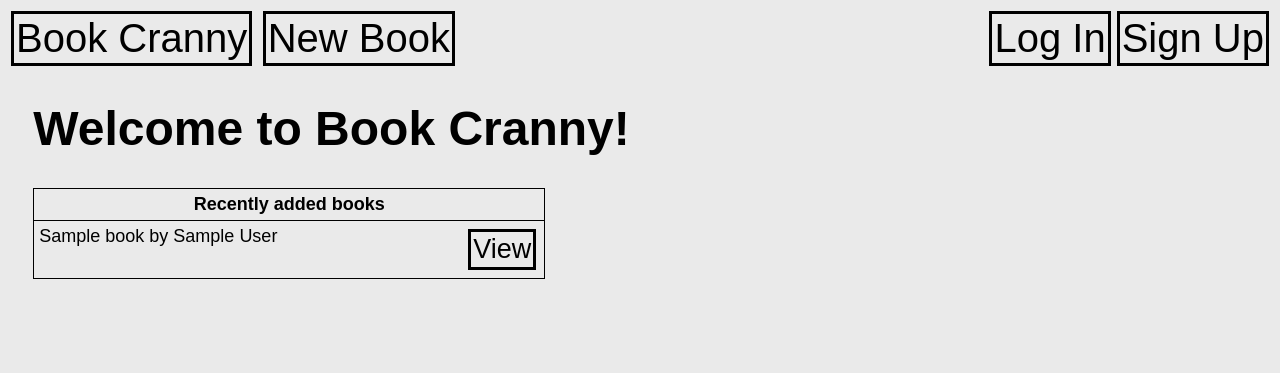
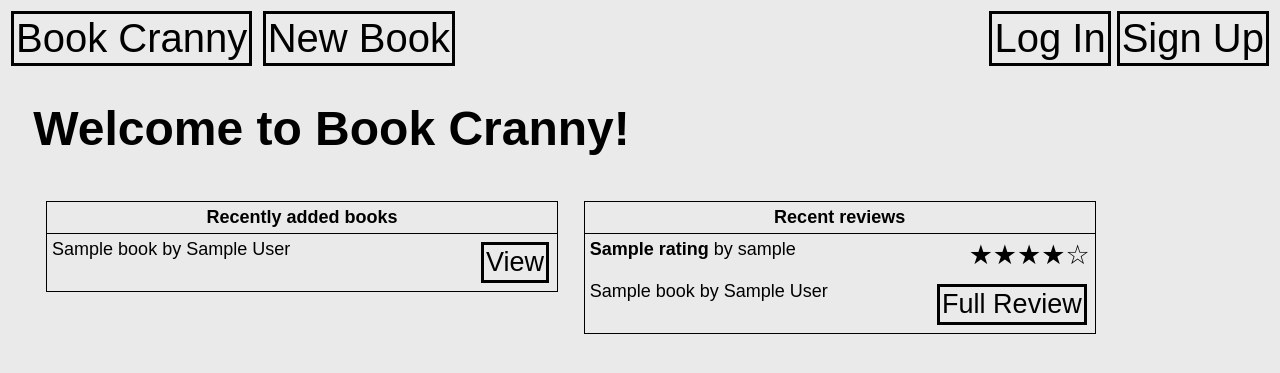
Before and after one commit to ChloeMorgana/bookCrannyProject, a Django app: page / in a window 1280 px wide. Shown: the top 373 px of the page. Run offline with Django 3.2, Linux system fonts and the light colour scheme; tables that the repository leaves empty hold one stand-in row (values such as "Sample post").

Commit message:
updated index to have both tables

```diff
--- a/static/styles.css
+++ b/static/styles.css
@@ -43,6 +43,8 @@ body {
 table {
 	border-collapse: collapse;
 	width: 40vw;
+	float: left;
+	margin: 1vw;
 }
 td, th {
 	border: 1px solid var(--fg-colour);
--- a/templates/bookcranny/index.html
+++ b/templates/bookcranny/index.html
@@ -5,12 +5,11 @@
 
 <h1>Welcome to Book Cranny!</h1>
 
+
 		<table>
-<tr>
-<th>
+			<tr><th>
 				Recently added books
-</th>
-</tr>
+			</th></tr>
 
 			{% if books %}
 				{% for book in books %}
@@ -22,7 +21,27 @@ Recently added books
 			{% else %}
 				<tr><td>There are no books in the database.</td></tr>
 			{% endif %}
-
 		</table>
 
+		<table>
+			<tr><th>
+				Recent reviews
+			</th></tr>
+
+			{% if reviews %}
+				{% for review in reviews %}
+					<tr><td>
+						<b>{{ review.title }}</b> by {{ review.username }}
+						<span style="float: right; font-size:1.5em">{{ review.as_stars }}</span>
+						<br/><br/>
+						{{ review.ISBN.title }} by {{ review.ISBN.author }}
+						<a href="{% url 'bookCranny:rating' review.username review.ISBN.ISBN %}" class="a_button hb_right">Full Review</a>
+					</td></tr>
+				{% endfor %}
+			{% else %}
+				<tr><td>There are no reviews in the database.</td></tr>
+			{% endif %}
+		</table>
+
+
 {% endblock %}
```
Lines whose indentation alone changed are shown as unchanged.
